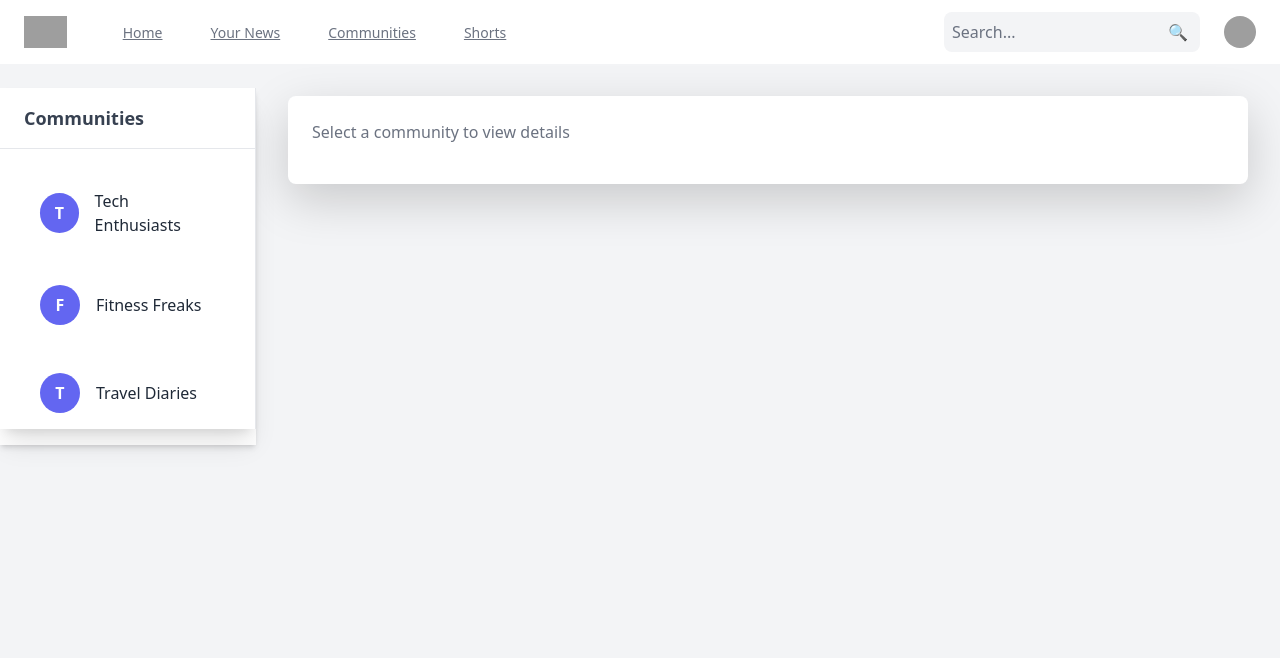
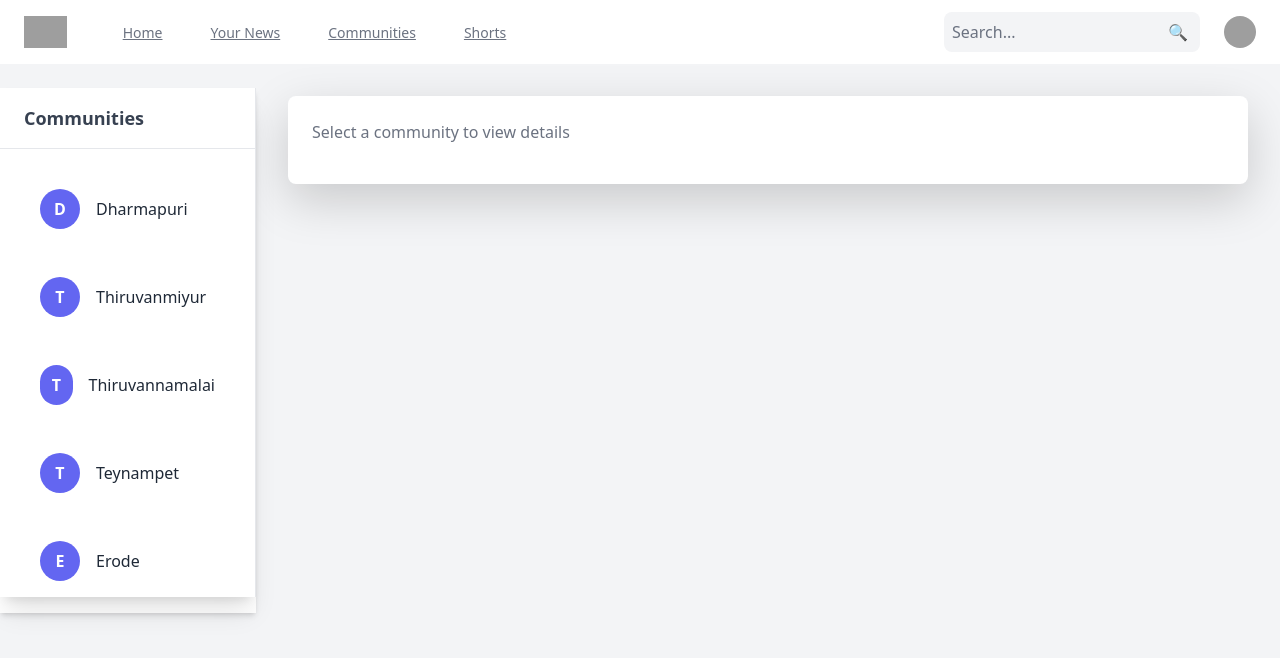
Before and after one commit to rohitvijayan1111/Seithi-360, a React (Create React App) app in the folder FrontEnd/: page /communities in a window 1280 px wide. Shown: the top 658 px of the page. Built offline with nearby package versions, Linux system fonts and the light colour scheme; grey boxes are pictures that could not be loaded; what timers would draw is missing.

Commit message:
community - changes

```diff
--- a/FrontEnd/src/components/Communities/Community.jsx
+++ b/FrontEnd/src/components/Communities/Community.jsx
@@ -1,44 +1,119 @@
 import React, { useState, useEffect } from "react";
 import Example from "../Feed/Header/Header";
 import Sidebar from "./utils/SidebarC";
+import axios from "axios";
+
+// Function to fetch scraped articles based on the query (community name + " News")
+const fetchScrapedArticles = async (query) => {
+  try {
+    const response = await axios.get("http://localhost:5000/scrape3", {
+      params: { q: query || "Trending News" },
+    });
+    return response.data.articles || [];
+  } catch (error) {
+    console.error("Error fetching scraped articles:", error);
+    return [];
+  }
+};
+
+// Function to format articles for display
+const formatArticles = (articles) =>
+  articles.map((article) => ({
+    title: article.title,
+    description: article.source || "No description available",
+    imageUrl: article.imgSrc || "https://via.placeholder.com/300x200",
+    url: article.url,
+  }));
 
 const dummyCommunities = [
   {
     id: 1,
-    name: "Tech Enthusiasts",
-    description: "A community for discussing the latest in technology.",
-    posts: ["The Future of AI", "Top Programming Languages in 2025"],
-    members: 120,
+    name: "Dharmapuri",
+    description:
+      "A community for the people of Dharmapuri to connect and share.",
+    posts: [
+      "Local Festivals in Dharmapuri",
+      "Best Places to Visit in Dharmapuri",
+    ],
+    members: 50,
   },
   {
     id: 2,
-    name: "Fitness Freaks",
-    description: "Share your fitness journey and tips with others.",
-    posts: ["Best Post-Workout Meals", "Morning Yoga Routines"],
-    members: 85,
+    name: "Thiruvanmiyur",
+    description:
+      "A community for Thiruvanmiyur residents to connect and share.",
+    posts: ["Hidden Gems in Thiruvanmiyur", "Local Events in Thiruvanmiyur"],
+    members: 75,
   },
   {
     id: 3,
-    name: "Travel Diaries",
-    description: "Explore the world through the stories of fellow travelers.",
-    posts: ["Top 10 Destinations for 2025", "How to Travel on a Budget"],
-    members: 200,
+    name: "Thiruvannamalai",
+    description:
+      "A community for those interested in Thiruvannamalai’s spiritual and cultural heritage.",
+    posts: [
+      "Pilgrimages in Thiruvannamalai",
+      "Best Places to Visit in Thiruvannamalai",
+    ],
+    members: 100,
+  },
+  {
+    id: 4,
+    name: "Teynampet",
+    description:
+      "A community for the people of Teynampet to discuss local news and events.",
+    posts: ["Upcoming Events in Teynampet", "Famous Eateries in Teynampet"],
+    members: 65,
+  },
+  {
+    id: 5,
+    name: "Erode",
+    description:
+      "A community for Erode residents and those interested in Erode’s heritage.",
+    posts: ["Erode’s Famous Handlooms", "Festivals and Traditions in Erode"],
+    members: 90,
   },
 ];
 
 const Community = () => {
   const [communities, setCommunities] = useState([]);
   const [selectedCommunity, setSelectedCommunity] = useState(null);
+  const [communityPosts, setCommunityPosts] = useState([]);
+  const [loading, setLoading] = useState(false); // Loading state to show/hide loading effect
   const [toggleSidebar, setToggleSidebar] = useState(false);
 
+  // Fetching the community data on component mount
   useEffect(() => {
     setCommunities(dummyCommunities);
   }, []);
 
+  // Fetch posts when a community is selected
+  useEffect(() => {
+    if (selectedCommunity) {
+      const query = `${selectedCommunity.name} News`;
+      setLoading(true); // Set loading to true before fetching
+      fetchScrapedArticles(query)
+        .then((articles) => {
+          setCommunityPosts(formatArticles(articles));
+        })
+        .finally(() => {
+          setLoading(false); // Set loading to false after fetching
+        });
+    }
+  }, [selectedCommunity]);
+
+  // Rendering community details and posts
   const renderCommunityDetails = () => {
     if (!selectedCommunity) {
       return (
         <p className="text-gray-500">Select a community to view details</p>
+      );
+    }
+
+    if (loading) {
+      return (
+        <div className="flex justify-center items-center h-48">
+          <div className="w-12 h-12 border-t-4 border-blue-600 border-solid rounded-full animate-spin"></div>
+        </div>
       );
     }
 
@@ -56,14 +131,24 @@ const Community = () => {
         </button>
         <div className="mt-6">
           <h2 className="text-2xl font-bold border-b pb-2">Posts</h2>
-          {selectedCommunity.posts.length > 0 ? (
+          {communityPosts.length > 0 ? (
             <ul className="mt-4 space-y-2">
-              {selectedCommunity.posts.map((post, index) => (
+              {communityPosts.map((post, index) => (
                 <li
                   key={index}
                   className="p-3 bg-gray-100 rounded-md shadow hover:bg-gray-200 transition"
                 >
-                  {post}
+                  <a href={post.url} target="_blank" rel="noopener noreferrer">
+                    <h3 className="text-lg font-semibold">{post.title}</h3>
+                    <p className="text-gray-600">{post.description}</p>
+                    {post.imageUrl && (
+                      <img
+                        src={post.imageUrl}
+                        alt={post.title}
+                        className="mt-2 rounded-md"
+                      />
+                    )}
+                  </a>
                 </li>
               ))}
             </ul>
@@ -77,7 +162,7 @@ const Community = () => {
 
   return (
     <>
-    <Example />
+      <Example />
       <div className="flex flex-col lg:flex-row min-h-screen bg-gray-100 text-gray-800">
         <div className="lg:w-64 w-full lg:left-0 lg:top-0 lg:h-full lg:flex lg:flex-col bg-white mt-4 shadow-md lg:block lg:mt-0 z-50">
           {/* Sidebar */}
```
Also changed, not shown: 1 other file (tests, documents, lock files or other folders).
